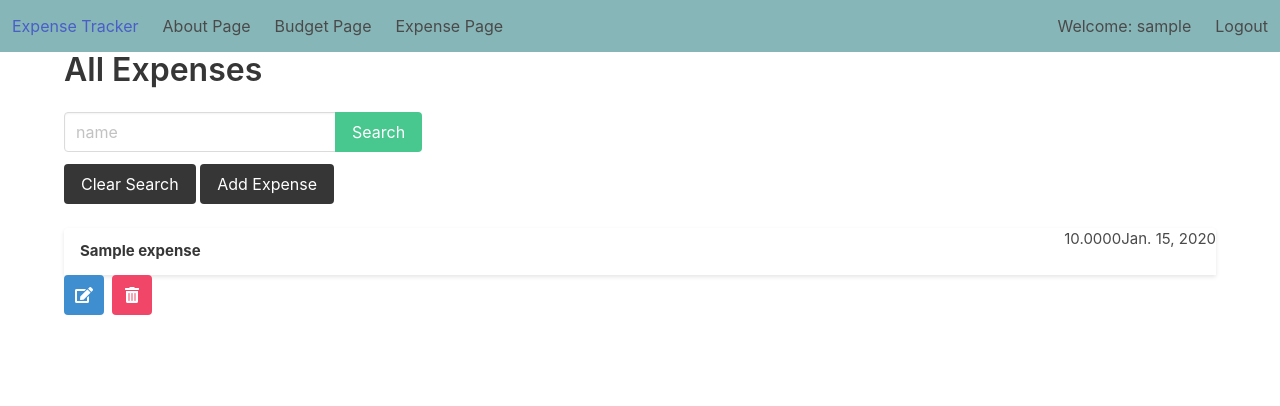
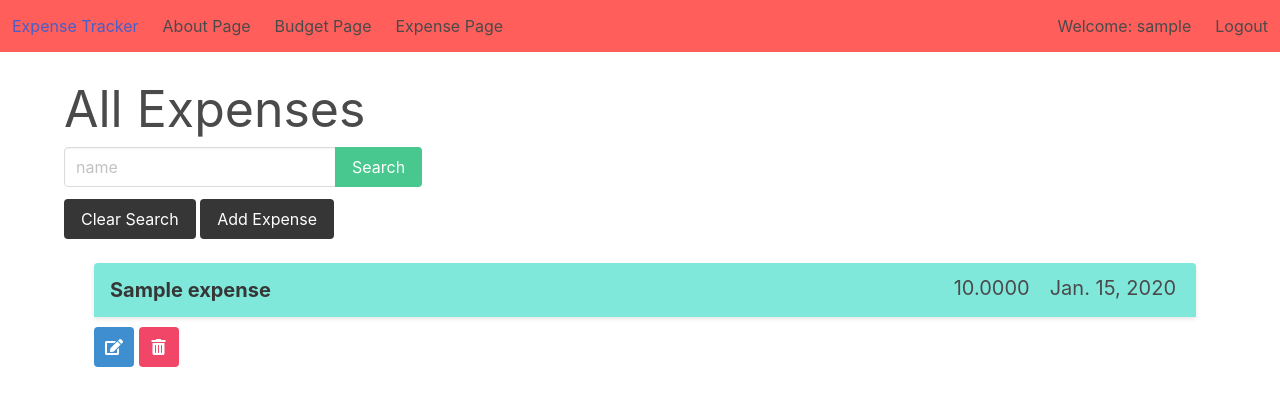
Before and after one commit to camaya21/project_4, a Django app: page /expenses/ in a window 1280 px wide. Shown: the top 406 px of the page. Run offline with Django 4.2, Linux system fonts and the light colour scheme; a user stored in the database is signed in; tables that the repository leaves empty hold one stand-in row (values such as "Sample post"); some libraries are stand-ins or nearby versions.

Commit message:
Added welcome, about, & css

```diff
--- a/main_app/static/styles/main.css
+++ b/main_app/static/styles/main.css
@@ -1,5 +1,5 @@
 .navbar {
-    background: #87b6b8;
+    background: #FF5E5B;
 }
 
 body {
@@ -7,11 +7,35 @@ body {
 }
 
 
-.gallery {
+.gallery, .gallery-about {
     display: grid;
     grid-template-columns: repeat(auto-fit, minmax(280px, 1fr));
     justify-content: center;
     gap: 30px;
+}
+
+.gallery {
+    padding: 0 20px 20px 30px;
+}
+
+.gallery-detail {
+    display: grid;
+    column-gap: 50px;
+    justify-content: left;
+    margin-left: 100px;
+    gap: 40px;
+}
+
+.gallery-about {
+    display: grid;
+    column-gap: 50px;
+    justify-content: left;
+    margin-left: 100px;
+}
+
+.ex-amount, .date {
+    padding-top: 10px;
+    padding-right: 40px;
 }
 
 .gallery .card {
@@ -24,5 +48,55 @@ body {
 }
 
 p {
-    font-size: 15px;
+    font-size: 20px;
 }
+
+.detail__container {
+    margin-top: 100px;
+}
+
+.expenses-card {
+    margin-left: 100px;
+    font-size: 30px;
+    padding: 0 20px 20px 30px;
+}
+
+.title, .detail-buttons {
+    margin-left: 100px;
+    margin-bottom: 50px;
+}
+
+.title-detail {
+    margin-top: 20px;
+    font-size: 50px;
+}
+
+.buttons-expense {
+    margin-top: 10px;
+}
+
+.ex-amount-expense, .date-expense {
+    padding-right: 20px;
+    padding-top: 10px;
+}
+
+.card-header {
+    background: #80E7DB;
+}
+
+.welcome, .home-sign, .about-p {
+    text-align: center;
+}
+
+.welcome {
+    margin-top: 100px;
+    font-size: 175px;
+}
+
+.home-sign .about-p {
+    font-size: 30px;
+}
+
+.about-p {
+    margin: 100px
+}
--- a/main_app/templates/about.html
+++ b/main_app/templates/about.html
@@ -1,4 +1,6 @@
 {% extends 'base.html' %}
 {% block content %}
-<h1>About Page</h1>
+<h1 class="title-detail">About Page</h1>
+<p class="about-p">Hello! Great job on choosing to save money by signing up to this expense tracker! Stay tuned for upcoming features :)</p>
+<p class="about-p">For more info on the app, checkout this <a href="https://github.com/camaya21/project_4">GitHub Link</a></p>
 {% endblock %}
--- a/main_app/templates/expense_list.html
+++ b/main_app/templates/expense_list.html
@@ -1,7 +1,7 @@
 {% extends 'base.html' %} {% block content %}
 {% load static %}
 
-<h1 class="title">{{header}}</h1>
+<h1 class="title-detail">{{header}}</h1>
 
 <form class="mb-5" method="get">
   <div class="field has-addons">
@@ -22,10 +22,10 @@
     <div class="ex-card">
       <div class="card-header">
         <p class="card-header-title">{{expense.name}}</p>
-        <p class="ex-amount">{{expense.amount}}</p>
-        <p class="date">{{expense.date}}</p>
+        <p class="ex-amount-expense">{{expense.amount}}</p>
+        <p class="date-expense">{{expense.date}}</p>
       </div>
-      <div class="buttons">
+        <div class="buttons-expense">
         <a href="{% url 'expense_update' expense.pk %}" class="button is-info">
             <span class="icon">
                 <i class="fas fa-edit"></i>
--- a/main_app/templates/home.html
+++ b/main_app/templates/home.html
@@ -1,5 +1,7 @@
 {% extends 'base.html' %}
 {% block content %}
 {% load static %}
-<h1>Expense Tracker Home</h1>
+<h1 class="title-detail">Expense Tracker</h1>
+<p class="welcome">Welcome</p>
+<p class="home-sign">Sign up today to save money!</p>
 {% endblock %}
```
Also changed, not shown: main_app/templates/budget_detail.html (+12 -11 lines), main_app/templates/budget_list.html (+5 -5 lines).
